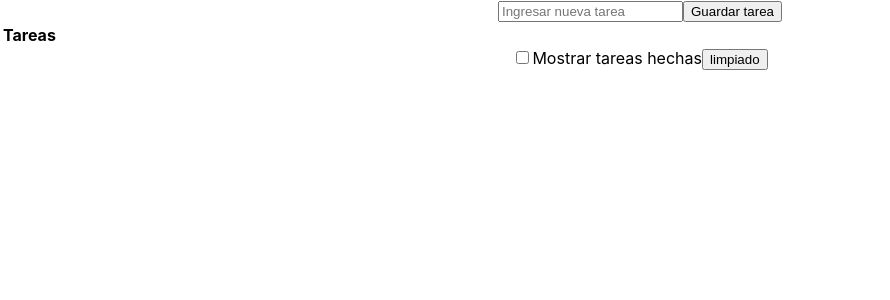
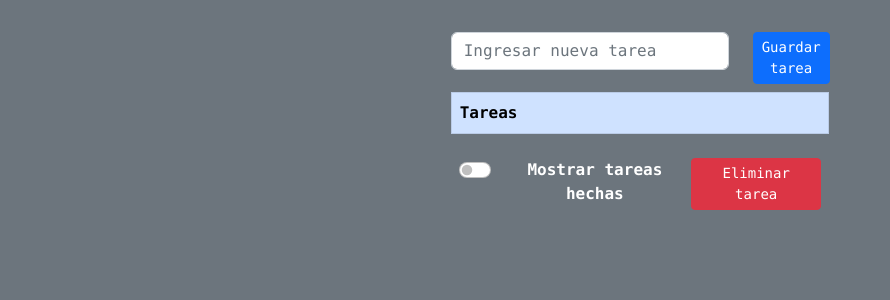
Before and after one commit to decimalautaro/app-tareas-useState-useEfect, a React (Create React App) app: page / in a window 1280 px wide. Shown: the top 300 px of the page, without its empty margins (0-890 px from the left). Built offline with nearby package versions, Linux system fonts and the light colour scheme.

Commit message:
feat: estilos con bootstrap

```diff
--- a/package.json
+++ b/package.json
@@ -6,6 +6,7 @@
     "@testing-library/jest-dom": "^5.16.4",
     "@testing-library/react": "^13.3.0",
     "@testing-library/user-event": "^13.5.0",
+    "bootstrap": "^5.2.0",
     "react": "^18.2.0",
     "react-dom": "^18.2.0",
     "react-scripts": "5.0.1",
--- a/src/App.js
+++ b/src/App.js
@@ -1,5 +1,6 @@
 import { useState, useEffect } from "react";
 import "./App.css";
+import "bootstrap/dist/css/bootstrap.min.css";
 import { ControlVisibilidad } from "./components/ControlVisibilidad";
 import { CreadorTarea } from "./components/CreadorTarea";
 import { TablaTareas } from "./components/TablaTareas";
@@ -28,24 +29,26 @@ function App() {
     }
   }, []);
 
-  const limpiarTareas = ()=>{
-    setListarTareas ( listarTareas.filter ((tarea)=> !tarea.hecha ))
-    setMostrarEstado(false)
-  }
+  const limpiarTareas = () => {
+    setListarTareas(listarTareas.filter((tarea) => !tarea.hecha));
+    setMostrarEstado(false);
+  };
 
   useEffect(() => {
     localStorage.setItem("tareas", JSON.stringify(listarTareas));
   }, [listarTareas]);
+
   return (
-    <div className="App">
+    <main className="bg-secondary font-monospace fw-bold vh-100 text-white">
+      <div className="container col-md-4 offset-md-4 p-4">
         <CreadorTarea crearNuevaTarea={crearNuevaTarea} />
+
         <TablaTareas tareas={listarTareas} alternarTarea={alternarTarea} />
         <ControlVisibilidad
-        isChecked= {mostrarEstado}
-        setMostrarEstado = {(checked)=>setMostrarEstado(checked)}
-        limpiarTareas= {limpiarTareas}
+          isChecked={mostrarEstado}
+          setMostrarEstado={(checked) => setMostrarEstado(checked)}
+          limpiarTareas={limpiarTareas}
         />
-
 
         {mostrarEstado === true && (
           <TablaTareas
@@ -55,6 +58,7 @@ function App() {
           />
         )}
       </div>
+    </main>
   );
 }
 
--- a/src/components/ControlVisibilidad.js
+++ b/src/components/ControlVisibilidad.js
@@ -9,16 +9,19 @@ export const ControlVisibilidad = ({isChecked, setMostrarEstado,limpiarTareas})
     }
 
   return (
-    <div>
+    <div className='d-flex justify-content-between bg-secondary text-white text-center p-2 border-secondary'>
+        <div className='form-check form-switch'>
         <input
+          className='form-check-input'
           type="checkbox"
           checked= {isChecked}
           onChange={(e) => setMostrarEstado(e.target.checked)}
         />
         <label>Mostrar tareas hechas</label>
+        </div>
 
-        <button onClick={handleDelete}>
-            limpiado
+        <button onClick={handleDelete} className="btn btn-danger btn-sm" >
+            Eliminar tarea
         </button>
       </div>
 
--- a/src/components/CreadorTarea.js
+++ b/src/components/CreadorTarea.js
@@ -11,15 +11,23 @@ export const CreadorTarea = ({crearNuevaTarea}) => {
     setNuevaTarea("");
   };
   return (
-    <form onSubmit={handleSubmit}>
+    <form onSubmit={handleSubmit} className="my-2 row">
+      <div className="col-9">
       <input
+        className="form-control"
         type="text"
         placeholder="Ingresar nueva tarea"
         value={nuevaTarea}
         onChange={(e) => setNuevaTarea(e.target.value)}
       />
 
-      <button>Guardar tarea</button>
+      </div>
+      <div className="col-3">
+
+      <button className="btn btn-primary btn-sm">Guardar tarea</button>
+
+      </div>
+
     </form>
   );
 };
--- a/src/components/FilaTarea.js
+++ b/src/components/FilaTarea.js
@@ -3,7 +3,7 @@ import React from "react";
 export const FilaTarea = ({ tarea, alternarTarea } ) => {
   return (
     <tr>
-      <td>
+      <td className="d-flex justify-content-between">
         {tarea.name}
         <input
           type="checkbox"
--- a/src/components/TablaTareas.js
+++ b/src/components/TablaTareas.js
@@ -18,9 +18,9 @@ export const TablaTareas = ({
       ));
   };
   return (
-    <table>
+    <table className="table table-dark table-striped table-bordered border-security">
       <thead>
-        <tr>
+        <tr className="table-primary">
           <th>Tareas</th>
         </tr>
       </thead>
```
Also changed, not shown: 1 other file (tests, documents, lock files or other folders). Lines whose indentation alone changed are shown as unchanged.
